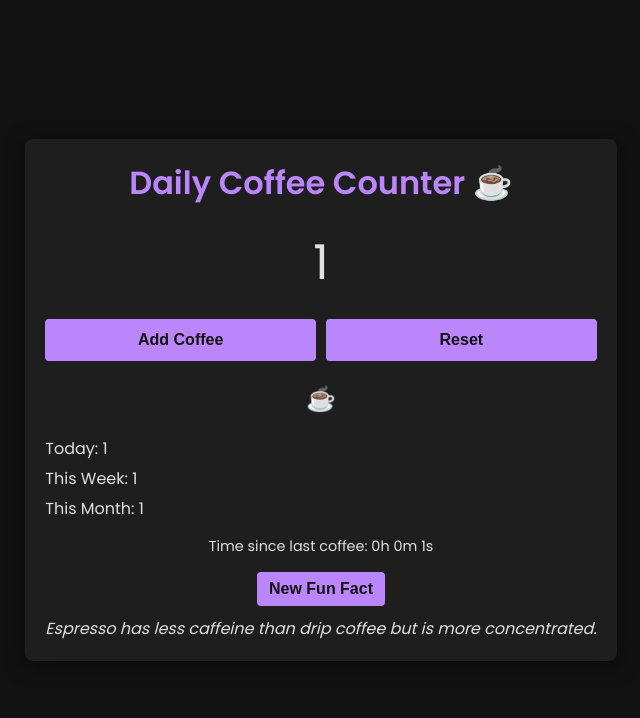
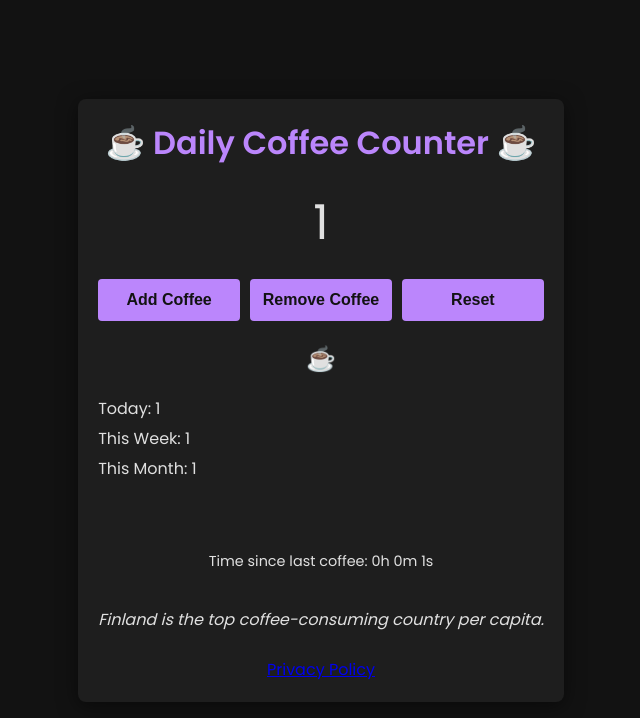
Before and after one commit to Mrbid67/Silly-Projects, a plain HTML site: page Daily Coffe/index.html in a window 1280 px wide. Both pictures are taken after a click on the button "Add Coffee". Shown: the whole page, without its empty margins (319-959 px from the left). Drawn offline with Linux system fonts and the light colour scheme.

Commit message:
Coffe page finished

```diff
--- a/Daily Coffe/index.html
+++ b/Daily Coffe/index.html
@@ -1,5 +1,6 @@
 <!DOCTYPE html>
 <html lang="en">
+
 <head>
     <meta charset="UTF-8" />
     <meta name="viewport" content="width=device-width, initial-scale=1.0" />
@@ -7,12 +8,14 @@
     <link href="https://fonts.googleapis.com/css2?family=Poppins:wght@300;400;600&display=swap" rel="stylesheet" />
     <link rel="stylesheet" href="styles.css" />
 </head>
+
 <body>
     <div class="container">
-    <h1>Daily Coffee Counter ☕</h1>
+        <h1>☕ Daily Coffee Counter ☕</h1>
         <div id="count-display">0</div>
         <div class="buttons">
             <button id="add-btn">Add Coffee</button>
+            <button id="remove-btn">Remove Coffee</button>
             <button id="reset-btn">Reset</button>
         </div>
         <div class="cups" id="cups-container"></div>
@@ -22,14 +25,23 @@
             <div>Today: <span id="stats-today">0</span></div>
             <div>This Week: <span id="stats-week">0</span></div>
             <div>This Month: <span id="stats-month">0</span></div>
+            <br>
         </div>
+        <br>
+
         <!-- Time Since -->
         <div id="time-since">Time since last coffee: N/A</div>
-    <!-- Fun Facts -->
-    <button id="new-fact-btn">New Fun Fact</button>
-    <div id="fun-fact"></div>
+        <br>
+
+        <!-- Fun Fact of the Day -->
+        <div id="fun-fact" class="fun-fact">Fun Fact of the Day</div>
+        <br>
+        <footer>
+            <a href="privacy.html" class="privacy-link">Privacy Policy</a>
+        </footer>
     </div>
 
     <script src="script.js"></script>
 </body>
+
 </html>
--- a/Daily Coffe/script.js
+++ b/Daily Coffe/script.js
@@ -1,7 +1,8 @@
-(function() {
+(function () {
     const STORAGE_KEY = 'dailyCoffeeData';
     const countDisplay = document.getElementById('count-display');
     const addBtn = document.getElementById('add-btn');
+    const removeBtn = document.getElementById('remove-btn');
     const resetBtn = document.getElementById('reset-btn');
     const cupsContainer = document.getElementById('cups-container');
     const statsToday = document.getElementById('stats-today');
@@ -9,7 +10,6 @@
     const statsMonth = document.getElementById('stats-month');
     const timeSinceEl = document.getElementById('time-since');
     const funFactEl = document.getElementById('fun-fact');
-  const newFactBtn = document.getElementById('new-fact-btn');
 
     const funFacts = [
         'Coffee is the world’s second most traded commodity after crude oil.',
@@ -19,7 +19,14 @@
         'Decaf coffee still contains about 1–2% of its original caffeine.'
     ];
 
-  // Load or initialize data
+    function getDailyFact() {
+        const now = new Date();
+        const start = new Date(now.getFullYear(), 0, 0);
+        const diff = now - start;
+        const day = Math.floor(diff / 86400000);
+        return funFacts[day % funFacts.length];
+    }
+
     function loadData() {
         const raw = localStorage.getItem(STORAGE_KEY);
         const today = new Date().toDateString();
@@ -28,7 +35,7 @@
             const data = JSON.parse(raw);
             if (data.date !== today) return { date: today, count: 0, history: [] };
             return data;
-    } catch(e) {
+        } catch (e) {
             return { date: today, count: 0, history: [] };
         }
     }
@@ -39,26 +46,19 @@
 
     let data = loadData();
 
-  // Render UI
-  function render() {
+    function renderAll() {
         countDisplay.textContent = data.count;
-
-    // Animated fill-up
         cupsContainer.innerHTML = '';
-    data.history.forEach(ts => {
+        data.history.forEach(() => {
             const span = document.createElement('span');
             span.textContent = '☕';
-      span.classList.add('fill-animation');
             cupsContainer.appendChild(span);
         });
-
-    // Stats
         const now = new Date();
         const weekAgo = new Date(now);
         weekAgo.setDate(now.getDate() - 7);
         const monthAgo = new Date(now);
         monthAgo.setMonth(now.getMonth() - 1);
-
         let weekCount = 0, monthCount = 0;
         data.history.forEach(ts => {
             const d = new Date(ts);
@@ -68,8 +68,10 @@
         statsToday.textContent = data.count;
         statsWeek.textContent = weekCount;
         statsMonth.textContent = monthCount;
+    }
 
-    // Time since last coffee
+    function updateTimeSince() {
+        const now = new Date();
         if (data.history.length > 0) {
             const lastTs = new Date(data.history[data.history.length - 1]);
             const diffMs = now - lastTs;
@@ -82,34 +84,38 @@
         }
     }
 
-  // Update timer every second
-  setInterval(() => render(), 1000);
+    // Initial render
+    renderAll();
+    updateTimeSince();
+    setInterval(updateTimeSince, 1000);
 
-  // Event handlers
     addBtn.addEventListener('click', () => {
-    const now = new Date().toISOString();
+        const nowISO = new Date().toISOString();
         data.count += 1;
-    data.history.push(now);
+        data.history.push(nowISO);
         saveData(data);
-    render();
+        renderAll();
+        const lastCup = cupsContainer.lastElementChild;
+        if (lastCup) lastCup.classList.add('fill-animation');
+    });
+
+    removeBtn.addEventListener('click', () => {
+        if (data.count > 0) {
+            data.count -= 1;
+            data.history.pop();
+            saveData(data);
+            renderAll();
+        }
     });
 
     resetBtn.addEventListener('click', () => {
         if (confirm("Reset today's coffee count?")) {
             data = { date: new Date().toDateString(), count: 0, history: [] };
             saveData(data);
-      render();
+            renderAll();
         }
     });
 
-  newFactBtn.addEventListener('click', () => {
-    const idx = Math.floor(Math.random() * funFacts.length);
-    funFactEl.textContent = funFacts[idx];
-  });
-
-  // Initial fun fact
-  funFactEl.textContent = funFacts[Math.floor(Math.random() * funFacts.length)];
-
-  // Initial render
-  render();
+    // Set daily fun fact
+    funFactEl.textContent = getDailyFact();
 })();
--- a/Daily Coffe/styles.css
+++ b/Daily Coffe/styles.css
@@ -78,14 +78,16 @@ button:hover {
     color: var(--accent-color);
 }
 
-/* Animation for cups */
+/* Animation for new cup */
 .fill-animation {
     animation: popIn 0.5s ease forwards;
     transform: scale(0);
 }
 
 @keyframes popIn {
-  to { transform: scale(1); }
+    to {
+        transform: scale(1);
+    }
 }
 
 /* Stats styling */
@@ -93,7 +95,8 @@ button:hover {
     margin-top: 20px;
     text-align: left;
 }
-#stats > div {
+
+#stats>div {
     margin: 5px 0;
 }
 
@@ -104,19 +107,7 @@ button:hover {
 }
 
 /* Fun fact styling */
-#fun-fact {
+.fun-fact {
     margin-top: 10px;
     font-style: italic;
 }
-#new-fact-btn {
-  margin-top: 15px;
-  padding: 8px 12px;
-  background: var(--accent-color);
-  color: var(--bg-color);
-  border: none;
-  border-radius: 4px;
-  cursor: pointer;
-}
-#new-fact-btn:hover {
-  background: #9a67ea;
-}
```
Also changed, not shown: Daily Coffe/privacy.html (added, +54 -0 lines), Money App/index.html (+5 -2 lines). Lines whose indentation alone changed are shown as unchanged.
